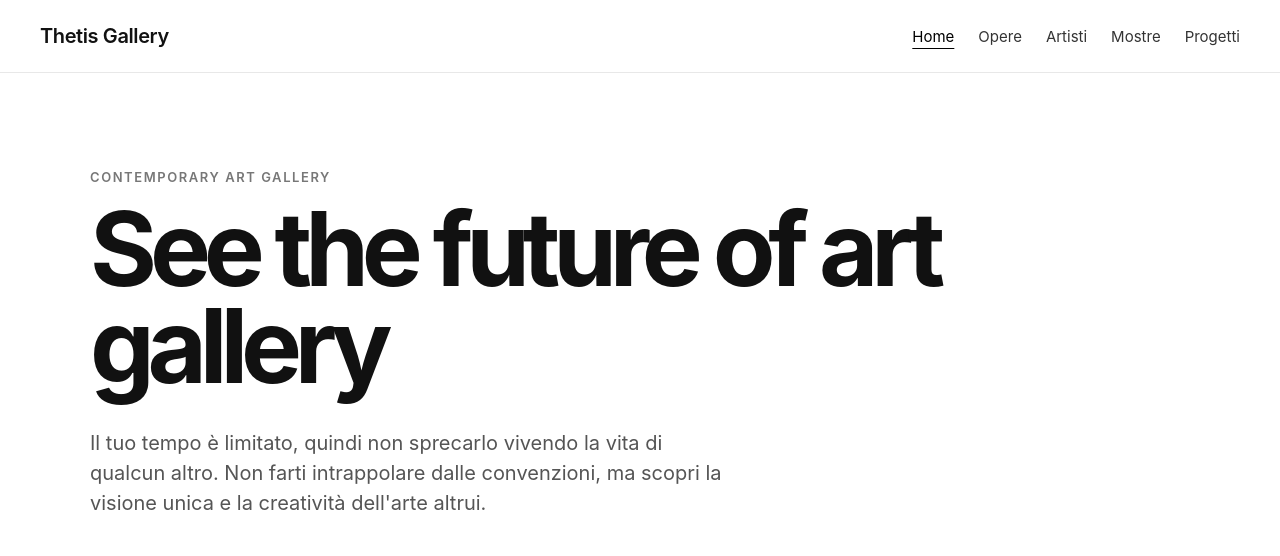
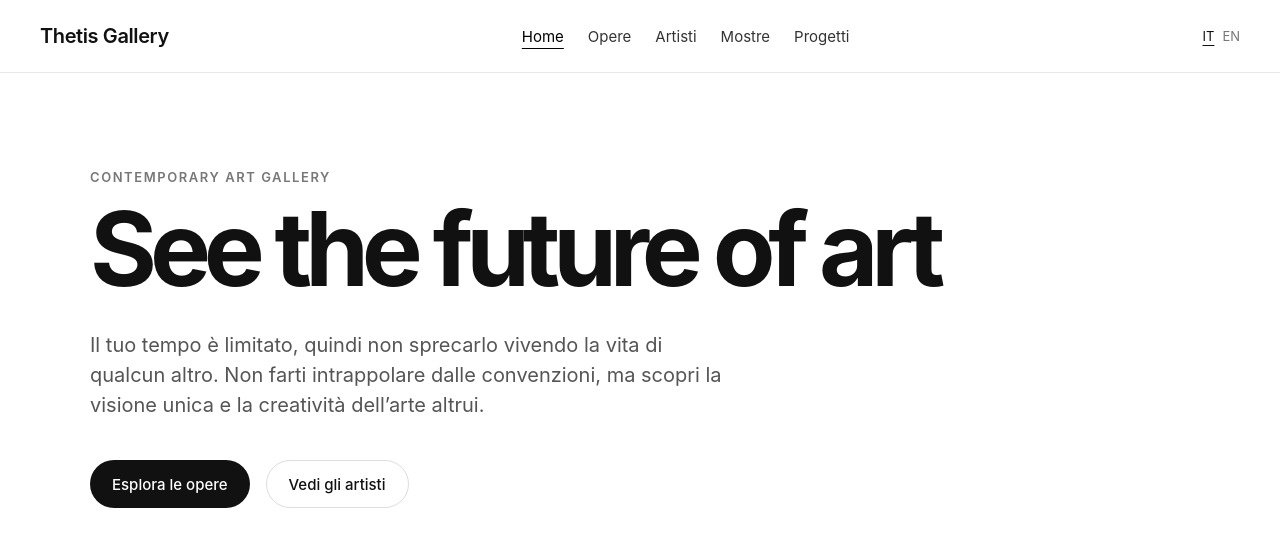
Before and after one commit to nicktone22/galleria-nuxt, a Nuxt app: page / in a window 1280 px wide. Shown: the top 556 px of the page. Built offline with nearby package versions, Linux system fonts and the light colour scheme; no server answers.

Commit message:
Aggiunta versione inglese

```diff
--- a/app/components/ArtworkCard.vue
+++ b/app/components/ArtworkCard.vue
@@ -3,14 +3,12 @@ const props = defineProps<{
   artwork: any
 }>()
 
+const localePath = useLocalePath()
+
 const { getMediaUrl } = useStrapiMedia()
 const { tArtworkValue } = useArtworkI18n()
 
-const config = useRuntimeConfig()
-
-const currentLocale = computed(() => {
-  return config.public.defaultLocale || 'it'
-})
+const { currentLocale } = useCurrentLocale()
 
 function getArtworkTitle(artwork: any) {
   return artwork?.title ||
@@ -150,7 +148,7 @@ const artworkType = computed(() => {
 <template>
   <article class="artwork-card">
     <NuxtLink
-      :to="`/opere/${getArtworkSlug(artwork)}`"
+      :to="localePath(`/opere/${getArtworkSlug(artwork)}`)"
       class="artwork-link"
     >
       <div class="artwork-image">
@@ -172,7 +170,7 @@ const artworkType = computed(() => {
         <div class="artwork-meta">
           <NuxtLink
             v-if="primaryArtist"
-            :to="`/artisti/${getRelationSlug(primaryArtist)}`"
+            :to="localePath(`/artisti/${getRelationSlug(primaryArtist)}`)"
             class="artist-link"
             @click.stop
           >
--- a/app/components/SiteHeader.vue
+++ b/app/components/SiteHeader.vue
@@ -1,31 +1,35 @@
 <script setup lang="ts">
-const navItems = [
+const { t, locale } = useI18n()
+const localePath = useLocalePath()
+const switchLocalePath = useSwitchLocalePath()
+
+const navItems = computed(() => [
   {
-    label: 'Home',
-    to: '/'
+    label: t('nav.home'),
+    to: localePath('/')
   },
   {
-    label: 'Opere',
-    to: '/opere'
+    label: t('nav.artworks'),
+    to: localePath('/opere')
   },
   {
-    label: 'Artisti',
-    to: '/artisti'
+    label: t('nav.artists'),
+    to: localePath('/artisti')
   },
   {
-    label: 'Mostre',
-    to: '/mostre'
+    label: t('nav.exhibitions'),
+    to: localePath('/mostre')
   },
   {
-    label: 'Progetti',
-    to: '/progetti'
+    label: t('nav.projects'),
+    to: localePath('/progetti')
   }
-]
+])
 </script>
 
 <template>
   <header class="site-header">
-    <NuxtLink to="/" class="logo">
+    <NuxtLink :to="localePath('/')" class="logo">
       Thetis Gallery
     </NuxtLink>
 
@@ -39,6 +43,24 @@ const navItems = [
         {{ item.label }}
       </NuxtLink>
     </nav>
+
+    <div class="language-switcher">
+      <NuxtLink
+        :to="switchLocalePath('it')"
+        class="lang-link"
+        :class="{ active: locale === 'it' }"
+      >
+        IT
+      </NuxtLink>
+
+      <NuxtLink
+        :to="switchLocalePath('en')"
+        class="lang-link"
+        :class="{ active: locale === 'en' }"
+      >
+        EN
+      </NuxtLink>
+    </div>
   </header>
 </template>
 
@@ -96,4 +118,22 @@ const navItems = [
     gap: 16px;
   }
 }
+
+.language-switcher {
+  display: flex;
+  align-items: center;
+  gap: 8px;
+}
+
+.lang-link {
+  color: #777;
+  font-size: 13px;
+  text-decoration: none;
+}
+
+.lang-link.active {
+  color: #111;
+  text-decoration: underline;
+  text-underline-offset: 4px;
+}
 </style>
--- /dev/null
+++ b/app/composables/useCurrentLocale.ts
@@ -0,0 +1,11 @@
+export function useCurrentLocale() {
+  const { locale } = useI18n()
+
+  const currentLocale = computed(() => {
+    return locale.value || 'it'
+  })
+
+  return {
+    currentLocale
+  }
+}
--- a/app/pages/index.vue
+++ b/app/pages/index.vue
@@ -1,10 +1,8 @@
 <script setup lang="ts">
-const config = useRuntimeConfig()
+const { t } = useI18n()
+const { currentLocale } = useCurrentLocale()
 const { find } = useStrapiApi()
-
-const currentLocale = computed(() => {
-  return config.public.defaultLocale || 'it'
-})
+const localePath = useLocalePath()
 
 const { data: artworksData } = await useAsyncData(
   () => `home-artworks-${currentLocale.value}`,
@@ -20,7 +18,10 @@ const { data: artworksData } = await useAsyncData(
       'pagination[pageSize]': 6,
 
       'sort[0]': 'createdAt:desc'
-    })
+    }),
+  {
+    watch: [currentLocale]
+  }
 )
 
 const artworks = computed(() => {
@@ -31,24 +32,23 @@ const artworks = computed(() => {
 <template>
   <main>
     <section class="hero">
-      <p class="eyebrow">Contemporary Art Gallery</p>
+      <p class="eyebrow">{{ t('home.eyebrow') }}</p>
 
       <h1>
-        See the future of art gallery
+        {{ t('home.title') }}
       </h1>
 
       <p class="hero-text">
-        Il tuo tempo è limitato, quindi non sprecarlo vivendo la vita di qualcun altro.
-        Non farti intrappolare dalle convenzioni, ma scopri la visione unica e la creatività dell'arte altrui.
+        {{ t('home.text') }}
       </p>
 
       <div class="hero-actions">
-        <NuxtLink to="/opere" class="button primary">
-          Esplora le opere
+        <NuxtLink :to="localePath('/opere')" class="button primary">
+          {{ t('home.primaryCta') }}
         </NuxtLink>
 
-        <NuxtLink to="/artisti" class="button secondary">
-          Vedi gli artisti
+        <NuxtLink :to="localePath('/artisti')" class="button secondary">
+          {{ t('home.secondaryCta') }}
         </NuxtLink>
       </div>
     </section>
@@ -56,12 +56,12 @@ const artworks = computed(() => {
     <section class="section">
       <div class="section-heading">
         <div>
-          <p class="eyebrow">In evidenza</p>
-          <h2>Ultime opere</h2>
+          <p class="eyebrow">{{ t('home.featured') }}</p>
+          <h2>{{ t('home.latestArtworks') }}</h2>
         </div>
 
-        <NuxtLink to="/opere" class="section-link">
-          Tutte le opere
+        <NuxtLink :to="localePath('/opere')" class="section-link">
+          {{ t('home.allArtworks') }}
         </NuxtLink>
       </div>
 
--- a/app/pages/opere/[slug].vue
+++ b/app/pages/opere/[slug].vue
@@ -1,6 +1,6 @@
 <script setup lang="ts">
 const route = useRoute()
-const config = useRuntimeConfig()
+const { currentLocale } = useCurrentLocale()
 
 const { find } = useStrapiApi()
 const { getMediaUrl } = useStrapiMedia()
@@ -9,10 +9,6 @@ const { getEnumLabels } = useStrapiEnums()
 const { tArtworkField, tArtworkSection, tArtworkValue } = useArtworkI18n()
 
 const slug = computed(() => String(route.params.slug || ''))
-
-const currentLocale = computed(() => {
-  return config.public.defaultLocale || 'it'
-})
 
 const isDetailsOpen = ref(false)
 
--- a/app/pages/opere/index.vue
+++ b/app/pages/opere/index.vue
@@ -5,11 +5,8 @@ const { find } = useStrapiApi()
 
 const pageSize = 80
 
-const config = useRuntimeConfig()
-
-const currentLocale = computed(() => {
-  return config.public.defaultLocale || 'it'
-})
+const { t } = useI18n()
+const { currentLocale } = useCurrentLocale()
 
 const currentPage = computed(() => {
   const page = Number(route.query.page || 1)
@@ -21,15 +18,18 @@ const { data, pending, error } = await useAsyncData(
   () =>
     find<any>('artworks', {
       locale: currentLocale.value,
+
       'populate[media][populate]': '*',
       'populate[artists][populate]': '*',
       'populate[details][populate]': '*',
+
       'pagination[page]': currentPage.value,
       'pagination[pageSize]': pageSize,
+
       'sort[0]': 'createdAt:desc'
     }),
   {
-    watch: [currentPage]
+    watch: [currentPage, currentLocale]
   }
 )
 
@@ -65,16 +65,15 @@ function goToPage(page: number) {
   <main class="page">
     <section class="page-heading">
       <p class="eyebrow">Archivio</p>
-      <h1>Opere</h1>
+      <h1>{{ t('archive.artworks') }}</h1>
 
       <p class="summary">
-        {{ pagination.total }} opere trovate.
-        Pagina {{ pagination.page }} di {{ pagination.pageCount }}.
+        {{ pagination.total }} {{ t('archive.foundArtworks') }}.
       </p>
     </section>
 
     <section v-if="pending" class="state">
-      Caricamento opere...
+      {{ t('archive.loadingArtworks') }}
     </section>
 
     <section v-else-if="error" class="state error">
@@ -102,7 +101,7 @@ function goToPage(page: number) {
           :disabled="currentPage <= 1"
           @click="goToPage(currentPage - 1)"
         >
-          Precedente
+          {{ t('archive.previous') }}
         </button>
 
         <button
@@ -122,7 +121,7 @@ function goToPage(page: number) {
           :disabled="currentPage >= pageCount"
           @click="goToPage(currentPage + 1)"
         >
-          Successiva
+           {{ t('archive.next') }}
         </button>
       </nav>
     </section>
--- /dev/null
+++ b/i18n/i18n.config.ts
@@ -0,0 +1,95 @@
+export default defineI18nConfig(() => ({
+  legacy: false,
+  locale: 'it',
+  fallbackLocale: 'it',
+
+  messages: {
+    it: {
+      nav: {
+        home: 'Home',
+        artworks: 'Opere',
+        artists: 'Artisti',
+        exhibitions: 'Mostre',
+        projects: 'Progetti'
+      },
+      home: {
+        eyebrow: 'Contemporary Art Gallery',
+        title: 'See the future of art',
+        text: 'Il tuo tempo è limitato, quindi non sprecarlo vivendo la vita di qualcun altro. Non farti intrappolare dalle convenzioni, ma scopri la visione unica e la creatività dell’arte altrui.',
+        primaryCta: 'Esplora le opere',
+        secondaryCta: 'Vedi gli artisti',
+        featured: 'In evidenza',
+        latestArtworks: 'Ultime opere',
+        allArtworks: 'Tutte le opere'
+      },
+      archive: {
+        artworks: 'Opere',
+        artists: 'Artisti',
+        exhibitions: 'Mostre',
+        projects: 'Progetti',
+        foundArtworks: 'opere trovate',
+        foundArtists: 'artisti trovati',
+        foundExhibitions: 'mostre trovate',
+        foundProjects: 'progetti trovati',
+        loadingArtworks: 'Caricamento opere...',
+        loadingArtists: 'Caricamento artisti...',
+        loadingExhibitions: 'Caricamento mostre...',
+        loadingProjects: 'Caricamento progetti...',
+        previous: 'Precedente',
+        next: 'Successiva'
+      },
+      card: {
+        artwork: 'Opera',
+        artist: 'Artista',
+        exhibition: 'Mostra',
+        project: 'Progetto',
+        untitled: 'Senza titolo',
+        unnamed: 'Senza nome'
+      }
+    },
+
+    en: {
+      nav: {
+        home: 'Home',
+        artworks: 'Artworks',
+        artists: 'Artists',
+        exhibitions: 'Exhibitions',
+        projects: 'Projects'
+      },
+      home: {
+        eyebrow: 'Contemporary Art Gallery',
+        title: 'See the future of art',
+        text: 'Your time is limited, so do not waste it living someone else’s life. Discover the unique vision and creativity of contemporary art.',
+        primaryCta: 'Explore artworks',
+        secondaryCta: 'View artists',
+        featured: 'Featured',
+        latestArtworks: 'Latest artworks',
+        allArtworks: 'All artworks'
+      },
+      archive: {
+        artworks: 'Artworks',
+        artists: 'Artists',
+        exhibitions: 'Exhibitions',
+        projects: 'Projects',
+        foundArtworks: 'artworks found',
+        foundArtists: 'artists found',
+        foundExhibitions: 'exhibitions found',
+        foundProjects: 'projects found',
+        loadingArtworks: 'Loading artworks...',
+        loadingArtists: 'Loading artists...',
+        loadingExhibitions: 'Loading exhibitions...',
+        loadingProjects: 'Loading projects...',
+        previous: 'Previous',
+        next: 'Next'
+      },
+      card: {
+        artwork: 'Artwork',
+        artist: 'Artist',
+        exhibition: 'Exhibition',
+        project: 'Project',
+        untitled: 'Untitled',
+        unnamed: 'Unnamed'
+      }
+    }
+  }
+}))
--- a/nuxt.config.ts
+++ b/nuxt.config.ts
@@ -1,4 +1,27 @@
 export default defineNuxtConfig({
+  modules: [
+    '@nuxtjs/i18n'
+  ],
+
+  i18n: {
+    strategy: 'prefix_except_default',
+    defaultLocale: 'it',
+    locales: [
+      {
+        code: 'it',
+        name: 'Italiano',
+        language: 'it-IT'
+      },
+      {
+        code: 'en',
+        name: 'English',
+        language: 'en-US'
+      }
+    ],
+    detectBrowserLanguage: false,
+    vueI18n: 'i18n.config.ts'
+  },
+
   ssr: true,
 
   nitro: {
--- a/package.json
+++ b/package.json
@@ -10,6 +10,7 @@
     "postinstall": "nuxt prepare"
   },
   "dependencies": {
+    "@nuxtjs/i18n": "^10.4.0",
     "nuxt": "^4.4.6",
     "vue": "^3.5.34",
     "vue-router": "^5.0.7"
```
Also changed, not shown: 1 other file (tests, documents, lock files or other folders).
